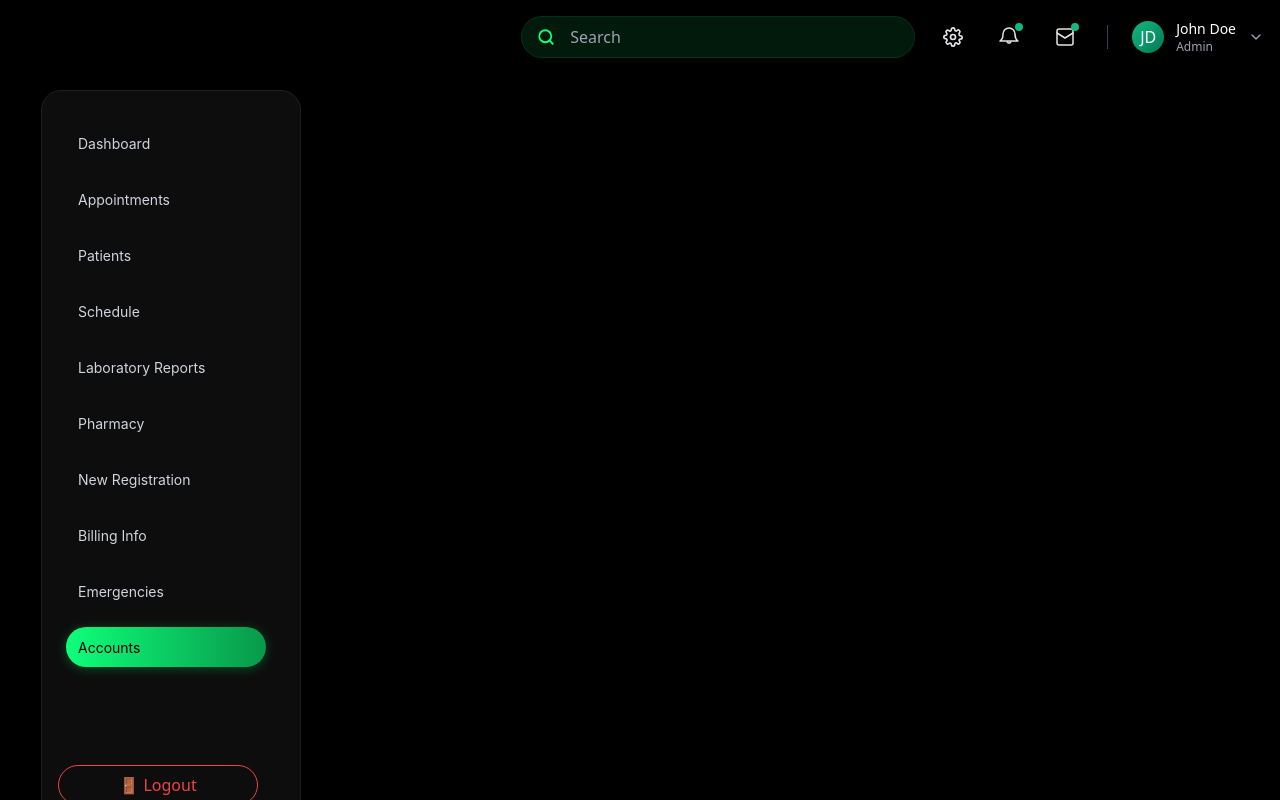
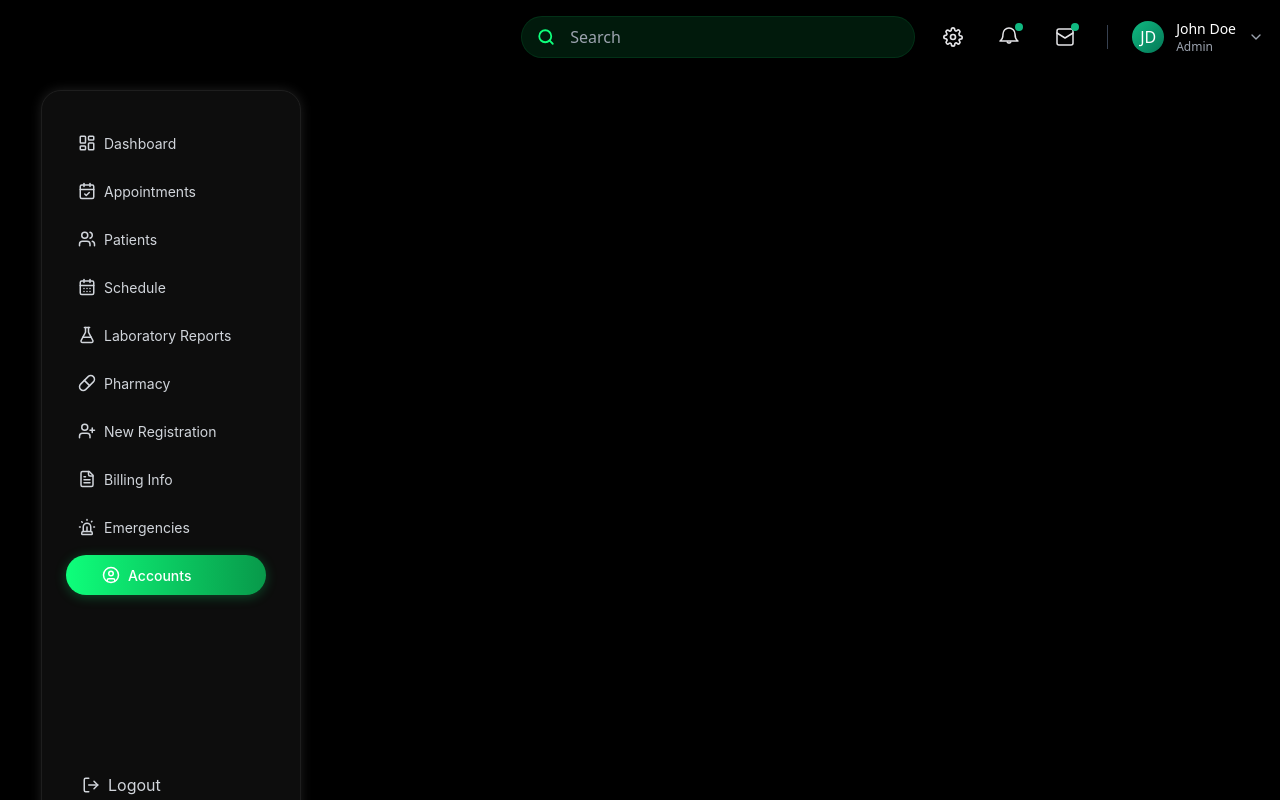
Before and after one commit to Prakash-RajS/New_HMS, a React (Vite) app in the folder hms_frontend/: page /Accounts in a window 1280 px wide. Built offline with nearby package versions, Linux system fonts and the light colour scheme.

Commit message:
side bar

```diff
--- a/hms_frontend/src/components/LeftSideBar.jsx
+++ b/hms_frontend/src/components/LeftSideBar.jsx
@@ -1,47 +1,134 @@
+// import { NavLink } from "react-router-dom";
+// import {
+//   LayoutDashboard,
+//   CalendarCheck,
+//   Users,
+//   CalendarDays,
+//   FlaskConical,
+//   Pill,
+//   UserPlus,
+//   FileText,
+//   Siren,
+//   UserCircle,
+//   LogOut,
+// } from "lucide-react";
 
+// const menuItems = [
+//   { name: "Dashboard", path: "/", icon: <LayoutDashboard size={18} /> },
+//   { name: "Appointments", path: "/appointments", icon: <CalendarCheck size={18} /> },
+//   { name: "Patients", path: "/patients", icon: <Users size={18} /> },
+//   { name: "Schedule", path: "/schedule", icon: <CalendarDays size={18} /> },
+//   { name: "Laboratory Reports", path: "/LaboratoryReports", icon: <FlaskConical size={18} /> },
+//   { name: "Pharmacy", path: "/Pharmacy", icon: <Pill size={18} /> },
+//   { name: "New Registration", path: "/NewRegistration", icon: <UserPlus size={18} /> },
+//   { name: "Billing Info", path: "/BillingInfo", icon: <FileText size={18} /> },
+//   { name: "Emergencies", path: "/Emergencies", icon: <Siren size={18} /> },
+//   { name: "Accounts", path: "/Accounts", icon: <UserCircle size={18} /> },
+// ];
+
+// export default function Sidebar() {
+//   return (
+//     <div className="w-[260px] h-[calc(100vh-60px)] mt-[90px] ml-[41px] rounded-[20px] border border-[#1E1E1E] bg-[#0D0D0D] flex flex-col justify-between p-4 fixed">
+//       <ul className="flex flex-col gap-2 mt-4 ml-2 text-[14px] text-left font-normal font-['Inter']">
+//         {menuItems.map((item, idx) => (
+//           <NavLink
+//             key={idx}
+//             to={item.path}
+//             className={({ isActive }) =>
+//               `w-[200px] h-[40px] rounded-[20px] flex items-center gap-3 px-3 py-2 cursor-pointer transition ${
+//                 isActive
+//                   ? "bg-gradient-to-r from-[#0EFF7B] to-[#08994A] shadow-[0px_2px_12px_0px_#0EFF7B40] text-black font-medium"
+//                   : "text-gray-300 hover:text-black hover:bg-gradient-to-r hover:from-[#0EFF7B] hover:to-[#08994A] hover:shadow-[0px_2px_12px_0px_#0EFF7B40]"
+//               }`
+//             }
+//           >
+//             {item.icon}
+//             <span>{item.name}</span>
+//           </NavLink>
+//         ))}
+//       </ul>
+
+//       {/* Logout */}
+//       <div className="mt-auto mb-2">
+//         <button className="w-[200px] h-[40px] rounded-[20px] flex items-center gap-2 justify-center
+//           px-3 py-2 border border-red-500 text-red-500 hover:bg-red-600 hover:text-white transition">
+//           <LogOut size={18} /> Logout
+//         </button>
+//       </div>
+//     </div>
+//   );
+// }
 
 import { NavLink } from "react-router-dom";
+import {
+  LayoutDashboard,
+  CalendarCheck,
+  Users,
+  CalendarDays,
+  FlaskConical,
+  Pill,
+  UserPlus,
+  FileText,
+  Siren,
+  UserCircle,
+  LogOut,
+} from "lucide-react";
 
 const menuItems = [
-  { name: "Dashboard", path: "/" },
-  { name: "Appointments", path: "/appointments" },
-  { name: "Patients", path: "/patients" },
-  { name: "Schedule", path: "/schedule" },
-  { name: "Laboratory Reports", path: "/LaboratoryReports"},
-  { name: "Pharmacy", path: "/Pharmacy"},
-  { name: "New Registration", path: "/NewRegistration"},
-  { name: "Billing Info", path: "/BillingInfo"},
-  { name: "Emergencies", path: "/Emergencies"},
-  { name: "Accounts", path: "/Accounts"},
-
+  { name: "Dashboard", path: "/", icon: <LayoutDashboard size={18} /> },
+  {
+    name: "Appointments",
+    path: "/appointments",
+    icon: <CalendarCheck size={18} />,
+  },
+  { name: "Patients", path: "/patients", icon: <Users size={18} /> },
+  { name: "Schedule", path: "/schedule", icon: <CalendarDays size={18} /> },
+  {
+    name: "Laboratory Reports",
+    path: "/LaboratoryReports",
+    icon: <FlaskConical size={18} />,
+  },
+  { name: "Pharmacy", path: "/Pharmacy", icon: <Pill size={18} /> },
+  {
+    name: "New Registration",
+    path: "/NewRegistration",
+    icon: <UserPlus size={18} />,
+  },
+  { name: "Billing Info", path: "/BillingInfo", icon: <FileText size={18} /> },
+  { name: "Emergencies", path: "/Emergencies", icon: <Siren size={18} /> },
+  { name: "Accounts", path: "/Accounts", icon: <UserCircle size={18} /> },
 ];
 
 export default function Sidebar() {
   return (
-    <div className="w-[260px] h-[calc(100vh-60px)] mt-[90px] ml-[41px] rounded-[20px] border border-[#1E1E1E] bg-[#0D0D0D] flex flex-col justify-between p-4 fixed">
-      <ul className="flex flex-col gap-4 mt-4 ml-2 text-[14px] text-left font-normal font-['Inter']">
+    <div className="w-[260px] h-[calc(100vh-60px)] mt-[90px] ml-[41px] rounded-[20px] border border-[#1E1E1E] bg-[#0D0D0D] shadow-[0px_0px_12px_0px_#FFFFFF1F] flex flex-col justify-between p-4 fixed">
+      <ul className="flex flex-col gap-2 mt-4 ml-2 text-[14px] text-left font-normal font-['Inter']">
         {menuItems.map((item, idx) => (
           <NavLink
             key={idx}
             to={item.path}
             className={({ isActive }) =>
-              `w-[200px] h-[40px] rounded-[20px] flex items-center px-3 py-2 cursor-pointer transition ${
+              `w-[200px] h-[40px] rounded-[20px] flex items-center gap-[8px] px-3 py-2 cursor-pointer transition-all duration-200 ${
                 isActive
-                  ? "bg-gradient-to-r from-[#0EFF7B] to-[#08994A] shadow-[0px_2px_12px_0px_#0EFF7B40] text-black"
+                  ? "bg-gradient-to-r from-[#0EFF7B] to-[#08994A] shadow-[0px_2px_12px_0px_#0EFF7B40] text-white font-medium pl-9"
                   : "text-gray-300 hover:text-black hover:bg-gradient-to-r hover:from-[#0EFF7B] hover:to-[#08994A] hover:shadow-[0px_2px_12px_0px_#0EFF7B40]"
               }`
             }
           >
-            {item.name}
+            {item.icon}
+            <span>{item.name}</span>
           </NavLink>
         ))}
       </ul>
 
-      {/* Logout */}
-      <div className="mt-auto mb-2">
-        <button className="w-[200px] h-[40px] rounded-[20px] flex items-center justify-center
-          px-3 py-2 border border-red-500 text-red-500 hover:bg-red-600 hover:text-white transition">
-          🚪 Logout
+      {/* Logout (same style as menu items) */}
+      <div className="mt-auto mb-2 ml-3">
+        <button
+          className="w-[200px] h-[40px] rounded-[20px] flex items-center gap-[8px] px-3 py-2 cursor-pointer text-gray-300
+          hover:text-black hover:bg-gradient-to-r hover:from-[#0EFF7B] hover:to-[#08994A] hover:shadow-[0px_2px_12px_0px_#0EFF7B40] transition-all duration-200 font-['Inter']"
+        >
+          <LogOut size={18} />
+          <span>Logout</span>
         </button>
       </div>
     </div>
```
